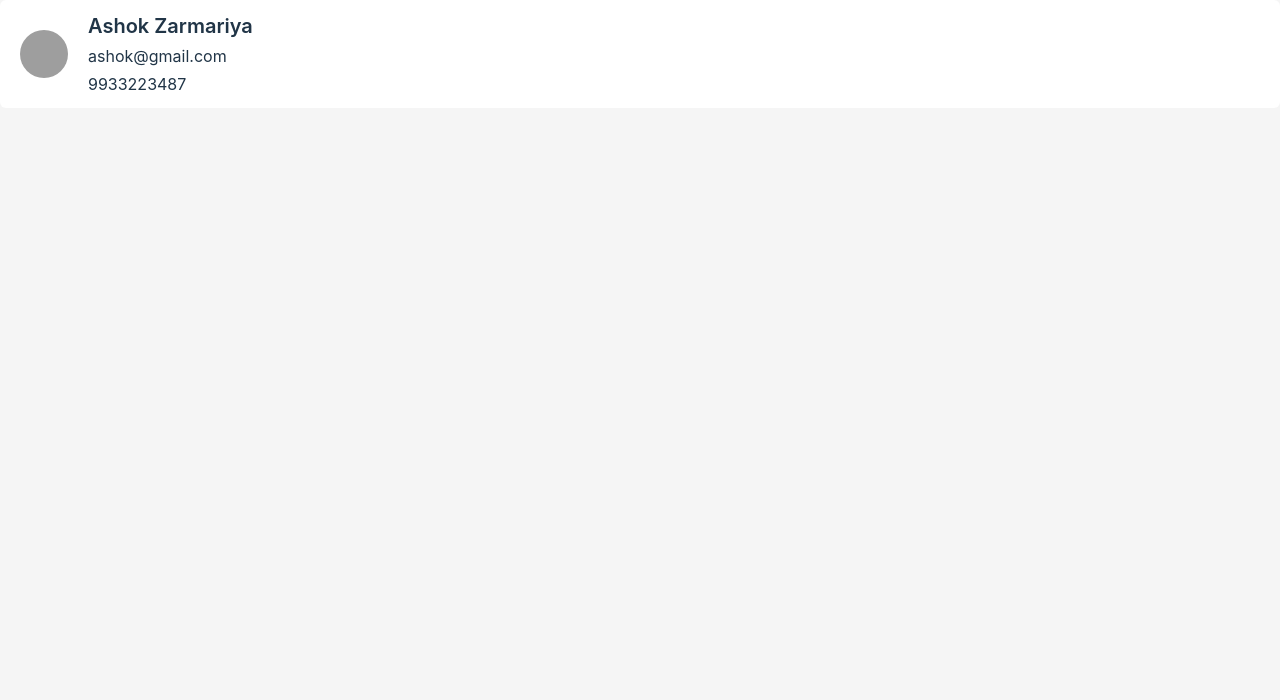
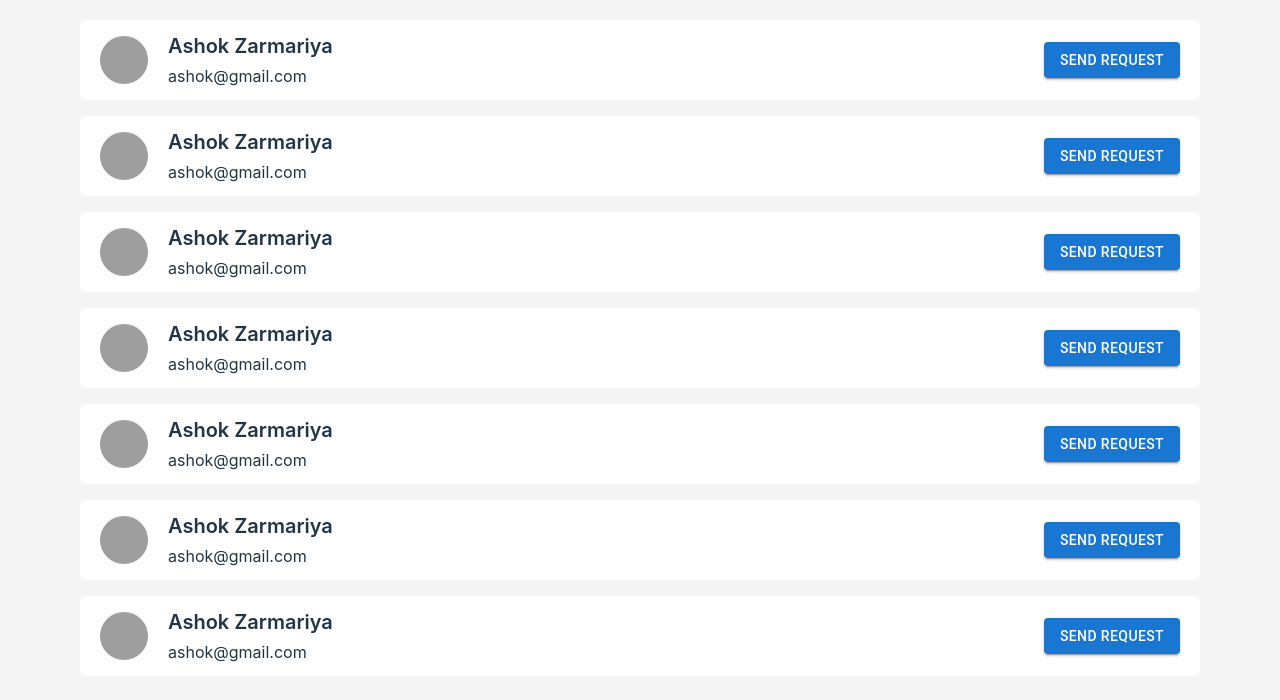
Before and after one commit to isharaman8/placement-portal, a React (Vite) app in the folder frontend/: page /alluser in a window 1280 px wide. Shown: the top 700 px of the page. Built offline with nearby package versions, Linux system fonts and the light colour scheme; grey boxes are pictures that could not be loaded.

Commit message:
all user page complate

```diff
--- a/frontend/src/Component/AllUserCard.tsx
+++ b/frontend/src/Component/AllUserCard.tsx
@@ -1,3 +1,4 @@
+import { Button } from '@mui/material'
 import React from 'react'
 
 const AllUserCard = () => {
@@ -10,12 +11,10 @@ const AllUserCard = () => {
       <div className="space-y-1 items-center">
         <h1 className="text-xl font-semibold">Ashok Zarmariya</h1>
           <p>ashok@gmail.com</p>
-          <p>9933223487</p>
       </div>
     </div>
     <div>
-
-
+    <Button variant="contained">Send Request</Button>
     </div>
   </div>
   )
--- a/frontend/src/Page/AllUser.tsx
+++ b/frontend/src/Page/AllUser.tsx
@@ -1,10 +1,14 @@
-import React from 'react'
+import React, { useState } from 'react'
 import AllUserCard from '../Component/AllUserCard'
 
 const AllUser = () => {
+  const [users,setUsers]=useState([1,2,3,4,5,6,7])
   return (
     <div>
-      <AllUserCard/>
+      <div className='space-y-4 px-20 py-5'>
+        {users.map((item)=><AllUserCard/>)}
+      </div>
+
     </div>
   )
 }
```
